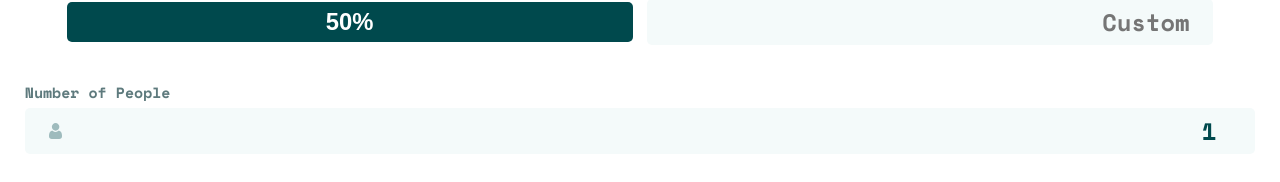
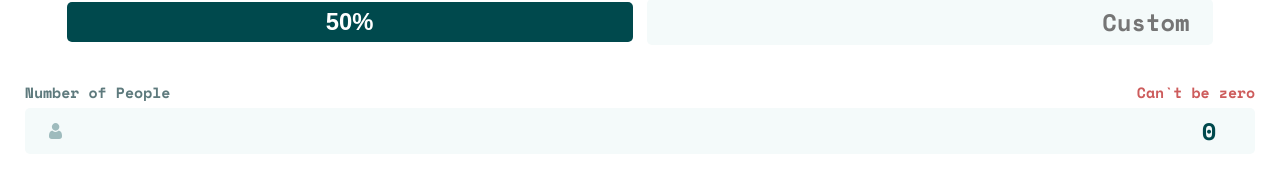
Before and after one commit to DominicBig/Tip-Calculator-App, a React (Create React App) app: page / in a window 1280 px wide. Shown: the part 433-615 px from the top of the page. Built offline with nearby package versions, Linux system fonts and the light colour scheme.

Commit message:
added custom tip logic, fixed active button style

```diff
--- a/src/components/App.js
+++ b/src/components/App.js
@@ -7,23 +7,29 @@ import OutPutBlock from "./OutPutBlock";
 function App() {
   const [billValue, setBillValue] = useState(0);
   const [totalValue, setTotal] = useState("");
-  const [tipsValue, setTipsValue] = useState("");
-  const [peopleQty, setPeopleQty] = useState(1);
-  const [btnActive, setBtnActive] = useState(false);
+  const [tipsValue, setTipsValue] = useState(0);
+  const [peopleQty, setPeopleQty] = useState("");
+  const [tip, setTip] = useState(0);
+  const [customTip, setCustomTip] = useState(null);
 
-  const [tip, setTip] = useState(0.05);
+  const inputChangeHandler = (e) => {
+    setBillValue(parseFloat(e.target.value));
+  };
 
   const peopleChangeHandler = (e) => {
+    console.log(e.target.value);
     setPeopleQty(parseFloat(e.target.value));
 
-    let total = ((billValue + tip * billValue) / +peopleQty).toFixed(2); // total amount
     let tips = ((tip * billValue) / peopleQty).toFixed(2); // tips per person amount
-    console.log(tip);
-    console.log(total);
-    console.log(tips);
-
+    let total = ((billValue + +tips) / peopleQty).toFixed(2); // total amount
     setTotal(total);
     setTipsValue(tips);
+  };
+  const customTipsValueHandler = (e) => {
+    if (e.target.value !== "") {
+      console.log(e.target.value);
+      setTip(parseFloat(e.target.value) / 100);
+    }
   };
 
   return (
@@ -33,17 +39,12 @@ function App() {
       </div>
       <div className="card">
         <InputBlock
+          billValue={billValue}
+          peopleQty={peopleQty}
           setTip={setTip}
-          billValue={billValue}
-          setTipsValue={setTipsValue}
-          setTotal={setTotal}
-          peopleQty={peopleQty}
-          setBillValue={setBillValue}
-          setPeopleQty={setPeopleQty}
-          btnActive={btnActive}
-          setBtnActive={setBtnActive}
-          inputChange={(e) => setBillValue(parseFloat(e.target.value))}
+          inputChange={inputChangeHandler}
           peopleQtyChange={peopleChangeHandler}
+          customTipsChange={customTipsValueHandler}
         />
         <OutPutBlock
           totalValue={totalValue}
@@ -54,6 +55,7 @@ function App() {
             setTotal("");
             setTipsValue("");
             setPeopleQty(0);
+            setCustomTip(null);
           }}
         />
       </div>
--- a/src/components/InputBlock.jsx
+++ b/src/components/InputBlock.jsx
@@ -6,23 +6,23 @@ import Button from "./Button";
 const InputBlock = (props) => {
   const {
     billValue,
-    inputChange,
     peopleQty,
     setTip,
+    inputChange,
     peopleQtyChange,
-    //setBtnActive,
-    btnActive,
+    customTipsChange,
   } = props;
 
   const buttonClickHandler = (e) => {
-    setTip(parseFloat(e.target.innerHTML) / 100); // find tips persentage
-    //setBtnActive(true);
-    e.currentTarget.className = "btn btn-active";
-    // setBtnActive(false);
-    // e.currentTarget.className = "btn ";
+    document
+      .querySelectorAll(".btn")
+      .forEach((btn) => btn.classList.remove("btn-active"));
 
-    // Need to work on Active styled button
-    //Add logic to custom tip%
+    if (e.target.className === "btn") {
+      console.log("btn works");
+      setTip(parseFloat(e.target.innerHTML) / 100); // find tips persentage
+      e.target.className = "btn btn-active";
+    }
   };
 
   return (
@@ -49,16 +49,12 @@ const InputBlock = (props) => {
         <div className="label-wrapper">
           <label htmlFor="inp-tips">Select Tip %</label>
         </div>
-        <div className="button-wraper">
-          <Button
-            styleName={btnActive ? "btn btn-active" : "btn"}
-            value="5%"
-            onClick={buttonClickHandler}
-          />
-          <Button styleName="btn" value="10%" onClick={buttonClickHandler} />
-          <Button styleName="btn" value="15%" onClick={buttonClickHandler} />
-          <Button styleName="btn" value="25%" onClick={buttonClickHandler} />
-          <Button styleName="btn" value="50%" onClick={buttonClickHandler} />
+        <div className="button-wraper" onClick={buttonClickHandler}>
+          <Button styleName="btn" value="5%" />
+          <Button styleName="btn" value="10%" />
+          <Button styleName="btn" value="15%" />
+          <Button styleName="btn" value="25%" />
+          <Button styleName="btn" value="50%" />
 
           <input
             type="text"
@@ -66,6 +62,7 @@ const InputBlock = (props) => {
             name="inp-tip"
             id="inp-tip"
             placeholder="Custom"
+            onChange={customTipsChange}
           />
         </div>
       </div>
```
